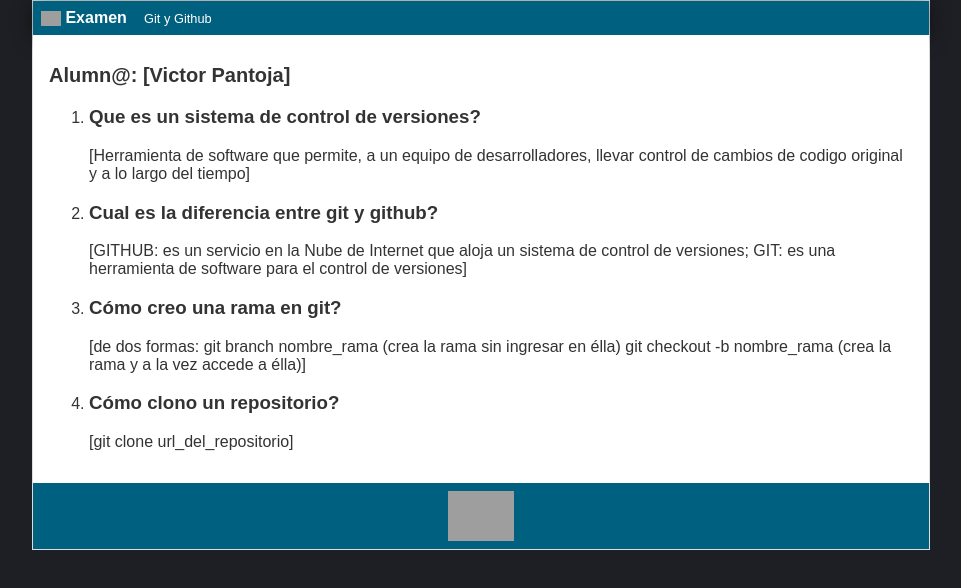
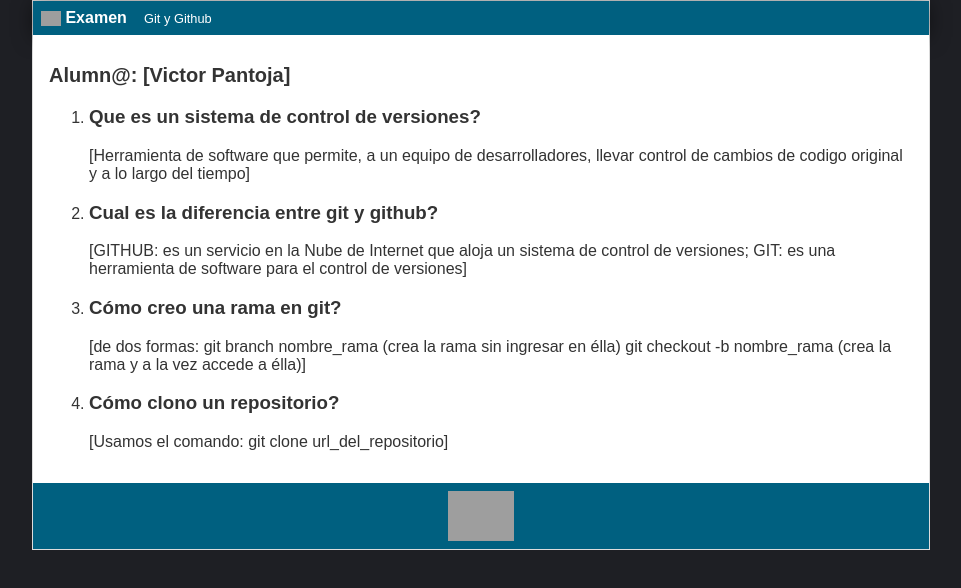
Before and after one commit to vpan1967/devOps-Desafio1, a plain HTML site: page 03_copia/exercise/VICTOR_PANTOJA.html in a window 1280 px wide. Shown: the whole page, without its empty margins (159-1120 px from the left). Drawn offline with Linux system fonts and the light colour scheme; files that its build step writes are made by us from their sources; grey boxes are pictures that could not be loaded.

Commit message:
cambios respuesta pregunta 4

```diff
--- a/03_copia/exercise/VICTOR_PANTOJA.html
+++ b/03_copia/exercise/VICTOR_PANTOJA.html
@@ -35,7 +35,7 @@
                 </li>
                 <li>
                     <h3>Cómo clono un repositorio?</h3>
-                    [git clone url_del_repositorio]
+                    [Usamos el comando: git clone url_del_repositorio]
                 </li>
             </ol>
         </div>
```
